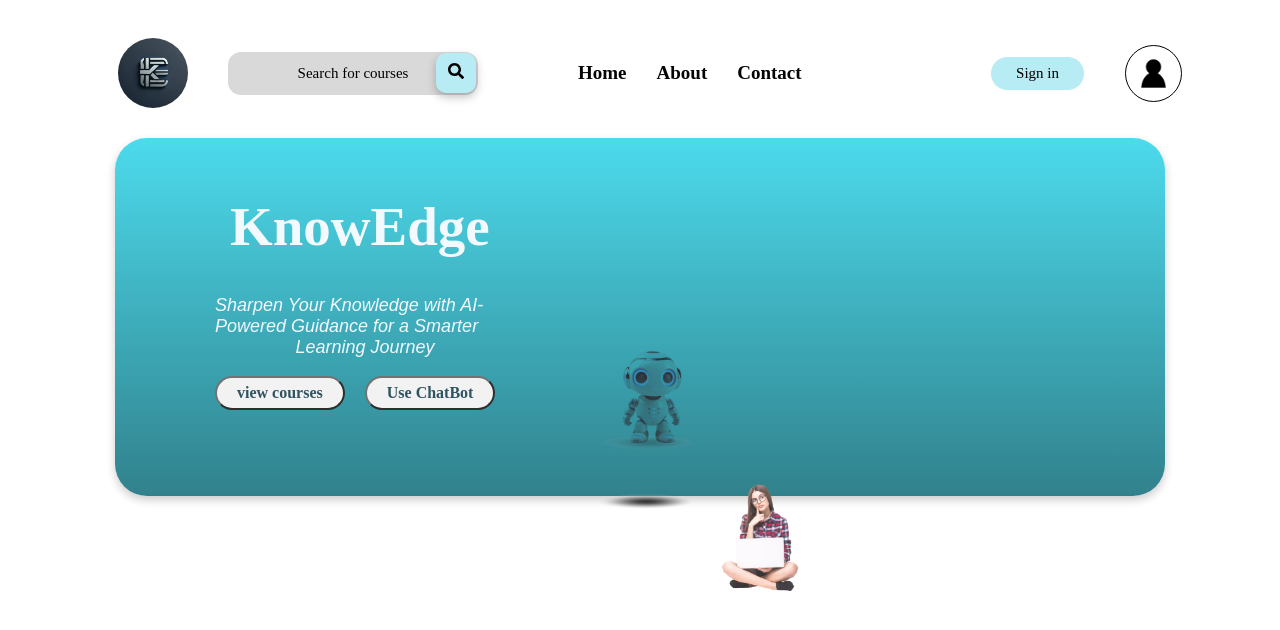
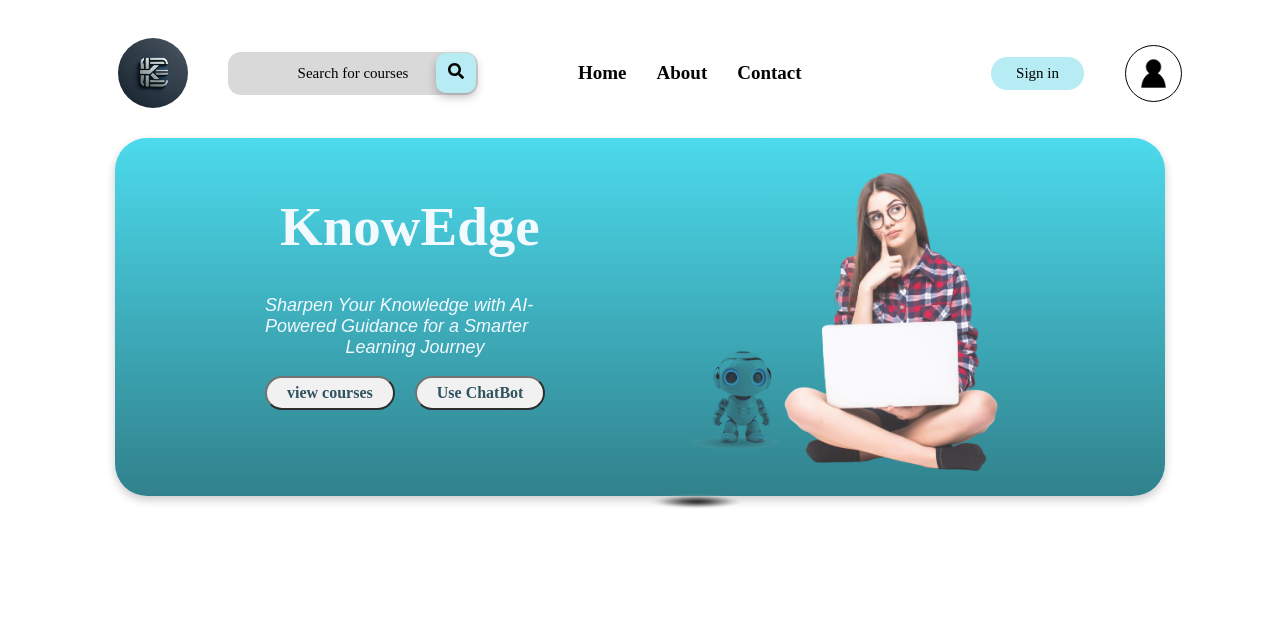
Before and after one commit to Bhanuka10/Capstone, a React (Vite) app in the folder KnowEdge-app/: page / in a window 1280 px wide. Shown: the top 630 px of the page. Built offline with nearby package versions, Linux system fonts and the light colour scheme.

Commit message:
align lady

```diff
--- a/KnowEdge-app/src/Components/Header/Header.css
+++ b/KnowEdge-app/src/Components/Header/Header.css
@@ -13,7 +13,7 @@
 .header-left {
 
     max-width: 450px ;
-    padding-left: 100px;
+    padding-left: 150px;
     padding-top: 20px;
 
 }
@@ -63,7 +63,7 @@ padding-bottom: 0px;
     padding-top: 200px;
 }
 .robo{
-
+    padding-left:40px ;
         width: 115px;
         height: auto;
         mix-blend-mode: multiply; /* Try overlay, soft-light, etc. */
@@ -73,16 +73,19 @@ padding-bottom: 0px;
 
 }
 .lady{
-    width: 100px;
+    position: absolute;
+    width: 280px;
     height: auto;
     position: absolute;
+    left: 200px;
+    bottom: -20px;
     left: 200px;
 }
 .robo-shadow{
     position: absolute;
     width: 100px;
     height: auto;
-    left: 3px;
+    left: 40px;
     top: 260px;
     opacity: 0.3;
 }
```
